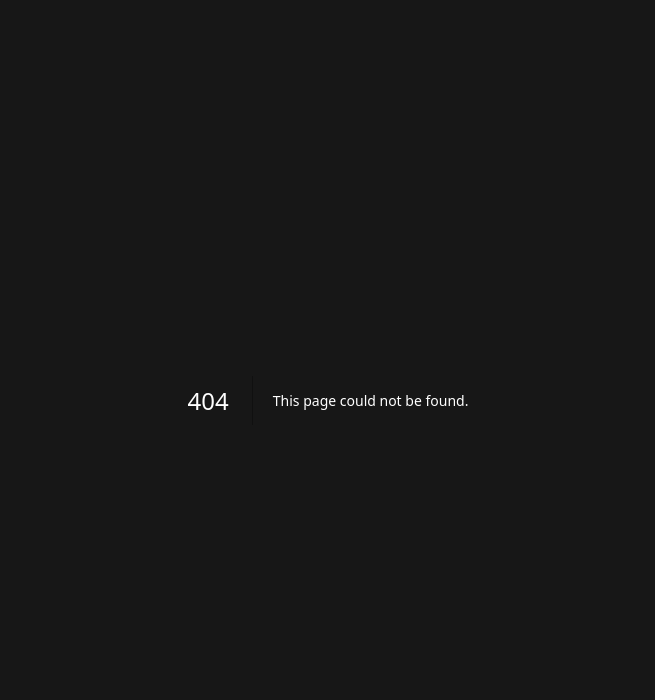
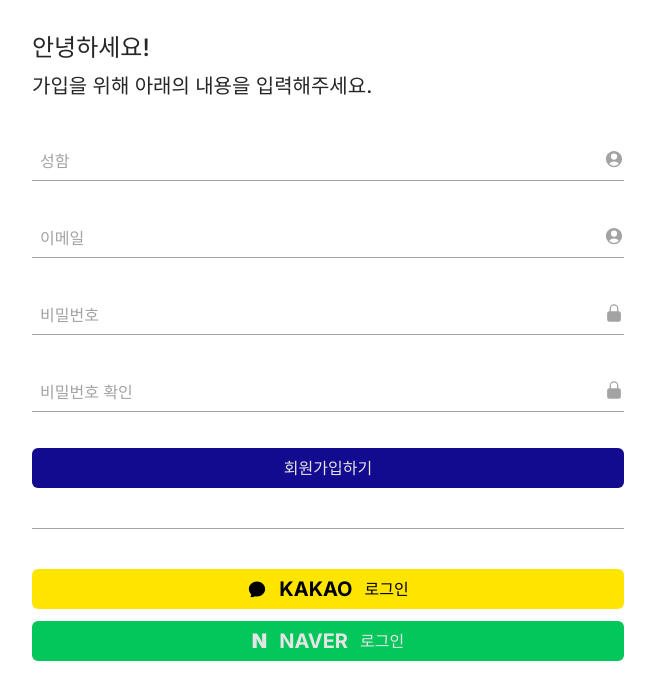
Before and after one commit to hooooooooooooon/sample-platform, a Next.js app: page /sign-up in a window 1280 px wide. Before the commit this address had no page. Shown: the top 700 px of the page, without its empty margins (312-967 px from the left). Built offline with nearby package versions, Linux system fonts and the light colour scheme.

Commit message:
Sign Up Page Styling with Input Button

```diff
--- a/app/(auth)/page.tsx
+++ b/app/(auth)/page.tsx
@@ -5,12 +5,12 @@
     <div className="flex flex-col items-center justify-between min-h-screen p-6">
       <div className="my-auto flex flex-col items-center gap-2 *:font-medium">
         <span className="text-9xl">🏢</span>
-        <h1 className="text-4xl">Alpha.K.A</h1>
+        <h1 className="text-4xl font-extrabold">Alpha.K.A</h1>
         <h2>건축 플랫폼 알파카에 오신 것을 환영합니다.</h2>
       </div>
       <div className="flex flex-col items-center gap-3 w-full">
         <Link
-          href="/create-account"
+          href="/sign-up"
           className="primary-btn text-lg py-2.5"
         >
           시작하기
--- a/app/(auth)/create-account/actions.ts
+++ b/app/(auth)/sign-up/actions.ts
@@ -43,11 +43,11 @@
 
     password: z
       .string()
-      .min(PW_MIN_LENGTH, PW_REGEX_ERROR)
-      .regex(
-        PW_REGEX,
-        "영문 대문자, 소문자, 특수문자를 모두 하나 이상 포함시켜야 합니다."
-      ),
+      .min(
+        PW_MIN_LENGTH,
+        `${PW_MIN_LENGTH}글자 이상의 비밀번호를 입력해주세요.`
+      )
+      .regex(PW_REGEX, PW_REGEX_ERROR),
     confirmPassword: z.string(),
   })
   .superRefine(async ({ email }, ctx) => {
@@ -80,7 +80,7 @@
     username: formData.get("username"),
     email: formData.get("email"),
     password: formData.get("password"),
-    confirmPassword: formData.get("confirmPassword"),
+    confirmPassword: formData.get("passwordConfirm"),
   };
   const result = await formSchema.safeParseAsync(data);
   if (!result.success) {
--- a/app/(auth)/create-account/page.tsx
+++ b/app/(auth)/sign-up/page.tsx
@@ -7,7 +7,7 @@
 import { createAccount } from "./actions";
 import { PW_MIN_LENGTH } from "@/lib/constants";
 
-export default function CreateAccount() {
+export default function SignUp() {
   const [state, dispatch] = useFormState(createAccount, null);
   return (
     <div className="flex flex-col gap-10 py-8 px-6">
@@ -21,13 +21,11 @@
           type="text"
           placeholder="성함"
           required
-          minLength={2}
-          maxLength={20}
           errors={state?.fieldErrors.username}
         />
         <Input
           name="email"
-          type="email"
+          type="text"
           placeholder="이메일"
           required
           errors={state?.fieldErrors.email}
@@ -37,14 +35,12 @@
           type="password"
           placeholder="비밀번호"
           required
-          minLength={PW_MIN_LENGTH}
-          maxLength={20}
           errors={state?.fieldErrors.password}
         />
         <Input
-          name="confirmPassword"
+          name="passwordConfirm"
           type="password"
-          placeholder="비밀번호 재입력"
+          placeholder="비밀번호 확인"
           required
           errors={state?.fieldErrors.confirmPassword}
         />
--- a/app/globals.css
+++ b/app/globals.css
@@ -4,12 +4,12 @@
 
 @layer base {
   a {
-    @apply text-blue-500;
+    @apply text-[#120A8F];
   }
 }
 
 @layer components {
   .primary-btn {
-    @apply w-full bg-blue-600 text-neutral-200 font-medium rounded-md text-center hover:bg-blue-500 transition-colors;
+    @apply w-full rounded-md bg-[#120A8F] text-center font-medium text-neutral-200 transition-colors hover:bg-[#00006A];
   }
 }
--- a/app/layout.tsx
+++ b/app/layout.tsx
@@ -20,7 +20,7 @@
   return (
     <html lang="ko">
       <body
-        className={`${inter.className} bg-neutral-900 text-white max-w-screen-sm mx-auto`}
+        className={`${inter.className} bg-white text-neutral-800 max-w-screen-sm mx-auto`}
       >
         {children}
       </body>
--- a/components/input.tsx
+++ b/components/input.tsx
@@ -1,27 +1,58 @@
+import {
+  LockClosedIcon,
+  PencilIcon,
+  UserCircleIcon,
+} from "@heroicons/react/24/solid";
 import { InputHTMLAttributes } from "react";
 
 interface InputProps {
   name: string;
+  placeholder: string;
+  required: boolean;
   errors?: string[];
 }
 
 export default function Input({
   name,
+  placeholder,
+  required,
   errors = [],
   ...rest
 }: InputProps & InputHTMLAttributes<HTMLInputElement>) {
   return (
     <div className="flex flex-col gap-2">
+      <div className="relative mb-6">
         <input
+          required={required}
           name={name}
-        className="bg-transparent rounded-md w-full h-10 focus:outline-none ring-1 focus:ring-2 transition ring-neutral-200 focus:ring-blue-700 border-none placeholder:text-neutral-500"
+          className="peer/input relative w-full border-0 border-b-[1px] border-b-neutral-400 bg-none pb-2 text-base text-neutral-800 placeholder:text-transparent focus:outline-none"
           {...rest}
         />
+        <label
+          htmlFor={name}
+          className="pointer-events-none absolute bottom-2 left-2 z-0 text-base capitalize text-neutral-400 transition-all duration-300 peer-valid/input:bottom-9 peer-valid/input:text-xs peer-valid/input:font-bold peer-focus/input:bottom-9 peer-focus/input:text-xs peer-focus/input:font-bold peer-focus/input:text-[#120A8F]"
+        >
+          {placeholder}
+        </label>
+        <span className="absolute bottom-0 left-0 block h-0.5 w-0 rounded-sm bg-[#120A8F] duration-300 peer-focus/input:w-full"></span>
+        <div className="absolute right-0 bottom-3">
+          {["email", "username"].includes(name) ? (
+            <UserCircleIcon className="w-5 h-5 text-neutral-400" />
+          ) : ["password", "passwordConfirm"].includes(name) ? (
+            <LockClosedIcon className="w-5 h-5 text-neutral-400" />
+          ) : (
+            <PencilIcon className="w-4 h-4 text-neutral-400" />
+          )}
+        </div>
         {errors.map((error, index) => (
-        <span key={index} className="text-red-500 font-medium">
-          {error}
+          <span
+            key={index}
+            className="absolute text-xs left-0 -bottom-5 text-red-500 font-medium"
+          >
+            {errors[0]}
           </span>
         ))}
       </div>
+    </div >
   );
 }
--- a/components/social-login.tsx
+++ b/components/social-login.tsx
@@ -1,28 +1,26 @@
 import { ChatBubbleOvalLeftEllipsisIcon } from "@heroicons/react/24/outline";
+import { ChatBubbleOvalLeftIcon } from "@heroicons/react/24/solid";
 import Link from "next/link";
 
 export default function SocialLogin() {
   return (
     <>
-      <div className="w-full h-px bg-neutral-500" />
+      <div className="w-full h-px bg-neutral-400" />
       <div className="flex flex-col gap-3">
         <Link
-          className="primary-btn flex h-10 items-center justify-center gap-3"
+          className="primary-btn flex h-10 items-center justify-center gap-3 bg-[#fee500] hover:bg-[#f4dc00]"
           href="/github/start"
         >
           <span>
-            <ChatBubbleOvalLeftEllipsisIcon className="h-6 w-6" />
+            <ChatBubbleOvalLeftIcon className="h-5 w-5 text-black" />
           </span>
-          <span>Continue with Github</span>
+          <span className="text-xl font-bold text-black">KAKAO</span><span className="text-black"> 로그인</span>
         </Link>
         <Link
-          className="primary-btn flex h-10 items-center justify-center gap-3"
-          href="/sms"
+          className="primary-btn flex h-10 items-center justify-center gap-3 bg-[#03c75a] hover:bg-[#17b75e]"
+          href="/github/start"
         >
-          <span>
-            <ChatBubbleOvalLeftEllipsisIcon className="h-6 w-6" />
-          </span>
-          <span>Continue with SMS</span>
+          <span className="text-xl font-[1000]">N</span><span className="text-xl font-bold">NAVER</span><span > 로그인</span>
         </Link>
       </div>
     </>
--- a/lib/constants.ts
+++ b/lib/constants.ts
@@ -3,4 +3,4 @@
   /^(?=.*[a-z])(?=.*[A-Z])(?=.*\d)(?=.*?[#?!@$%^&*-]).+$/
 );
 export const PW_REGEX_ERROR =
-  "비밀번호는 영문 소문자, 대문자, 숫자, 특수문자를 포함해야 합니다.";
+  "비밀번호는 영문 소문자, 대문자, 숫자, 특수문자를 모두 하나 이상 포함시켜야 합니다.";
--- a/middleware.ts
+++ b/middleware.ts
@@ -9,7 +9,7 @@
   "/": true,
   "/login": true,
   "/sms": true,
-  "/create-account": true,
+  "/sign-up": true,
 };
 
 export async function middleware(request: NextRequest) {
```
Lines whose indentation alone changed are shown as unchanged.
